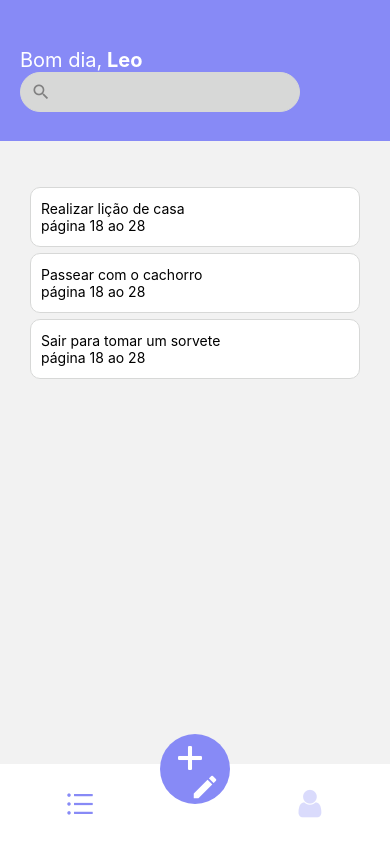
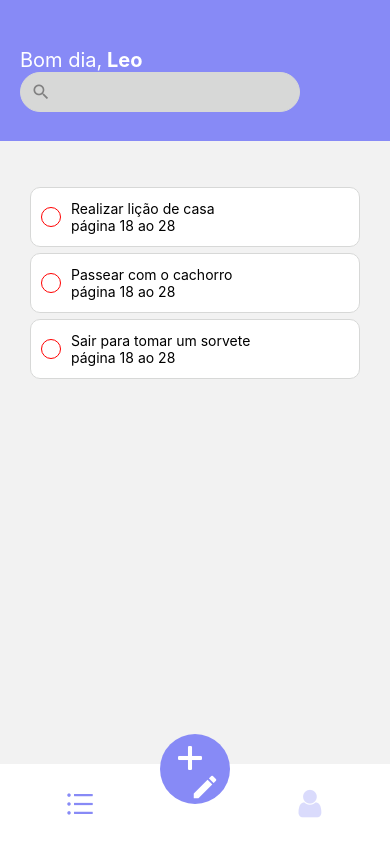
Before and after one commit to HenriqueCerrano/ReactNative-App, a React Native app: screen /BottomRoutes in a window 390 px wide. Built offline with nearby package versions, Linux system fonts and the light colour scheme.

Commit message:
Criando componente ball, inicializando seu index e style dentro de sua pasta, aplicando estilos para este componente

```diff
--- /dev/null
+++ b/assets/src/components/Ball/index.tsx
@@ -0,0 +1,13 @@
+import React from "react";
+import { View } from "react-native";
+import { style } from "../Ball/style"
+
+type Props = {
+    color: string
+}
+
+export function Ball({...rest}: Props) {
+    return (
+        <View style={[style.ball, {borderColor: rest.color || 'gray'}]}/>
+    )
+}
--- /dev/null
+++ b/assets/src/components/Ball/style.ts
@@ -0,0 +1,11 @@
+import { StyleSheet } from "react-native";
+import { themas } from "../../global/themas";
+
+export const style = StyleSheet.create ({
+    ball: {
+        width: 20,
+        height: 20,
+        borderRadius: 10,
+        borderWidth: 1,
+    }
+})
--- a/assets/src/pages/list/index.tsx
+++ b/assets/src/pages/list/index.tsx
@@ -4,6 +4,7 @@ import {style} from "./styles"
 import { Input } from "../../components/input";
 import {MaterialIcons} from '@expo/vector-icons';
 import { FlatList } from "react-native";
+import { Ball } from "../../components/Ball/index"
 
 type PropCard = {
     item: number,
@@ -42,10 +43,12 @@ export default function List() {
         return(
     <TouchableOpacity style={style.card}>
         <View style={style.rowCard}>
-            {/* <Ball /> */}
+        <View style={style.rowCardLeft}>
+            <Ball color="red" />
             <View>
                 <Text>{item.title}</Text>
                 <Text>{item.description}</Text>
+            </View>
             </View>
             {/* <Flag> */}
         </View>
--- a/assets/src/pages/list/styles.ts
+++ b/assets/src/pages/list/styles.ts
@@ -43,6 +43,12 @@ export const style = StyleSheet.create({
         flexDirection: 'row',
         alignItems: 'center',
         justifyContent: 'space-between',
+    },
+    rowCardLeft: {
+        width: '70%',
+        flexDirection: 'row',
+        alignItems: 'center',
+        gap: 10,
     }
 
 })
```
